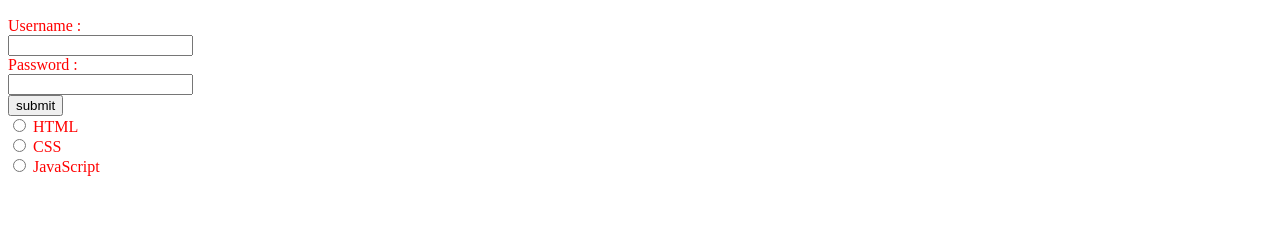
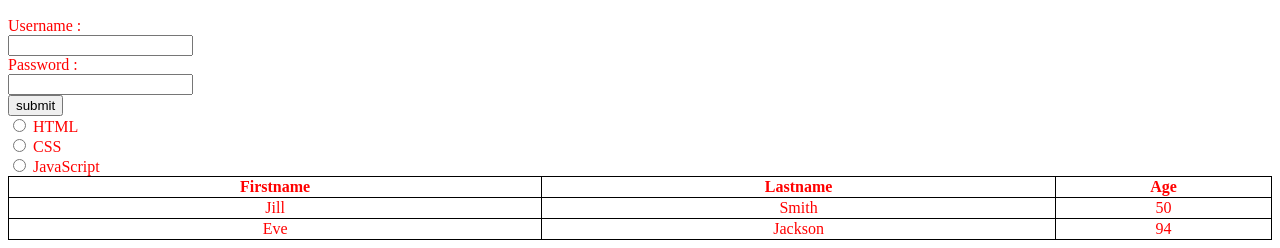
Before and after one commit to Phuong250103/phuong1, a plain HTML site: page index.html in a window 1280 px wide. Shown: the part 2373-2621 px from the top of the page. Before the commit the page ends 2557 px from the top, so only its background shows below. Drawn offline with Linux system fonts and the light colour scheme.

Commit message:
add table

```diff
--- a/index.css
+++ b/index.css
@@ -1,4 +1,11 @@
 body {
     background-color: white;
     color: red;
+    table, th, td {
+        border: 1px solid black;
+        border-collapse: collapse;
+      }
+      th, td {
+        text-align: center;
+      }
 }
--- a/index.html
+++ b/index.html
@@ -116,5 +116,23 @@
         <input type="radio" id="javascript" name="language" value="JavaScript"/>
         <label for="javascript">JavaScript</label>
       </form>
+
+      <table style="width:100%">
+        <tr>
+          <th>Firstname</th>
+          <th>Lastname</th>
+          <th>Age</th>
+        </tr>
+        <tr>
+          <td>Jill</td>
+          <td>Smith</td>
+          <td>50</td>
+        </tr>
+        <tr>
+          <td>Eve</td>
+          <td>Jackson</td>
+          <td>94</td>
+        </tr>
+      </table>
 </body>
 </html>
```
